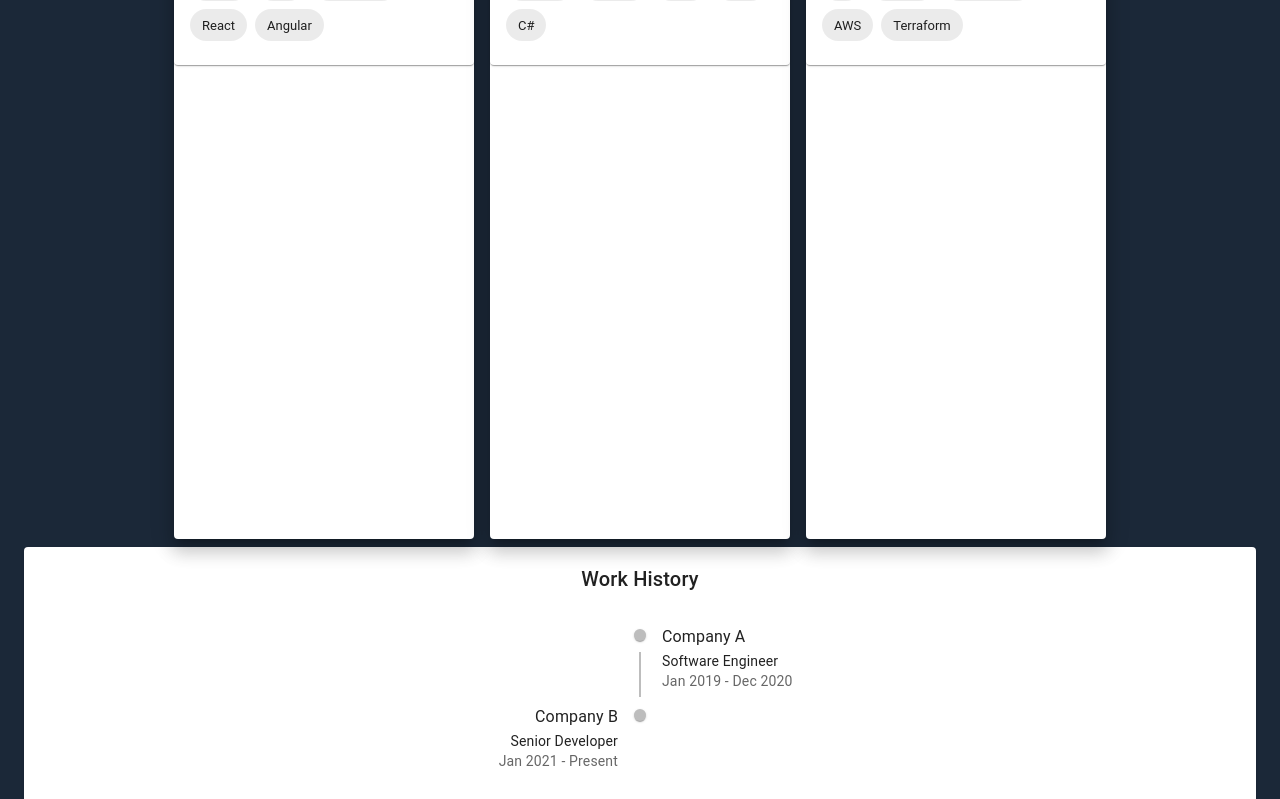
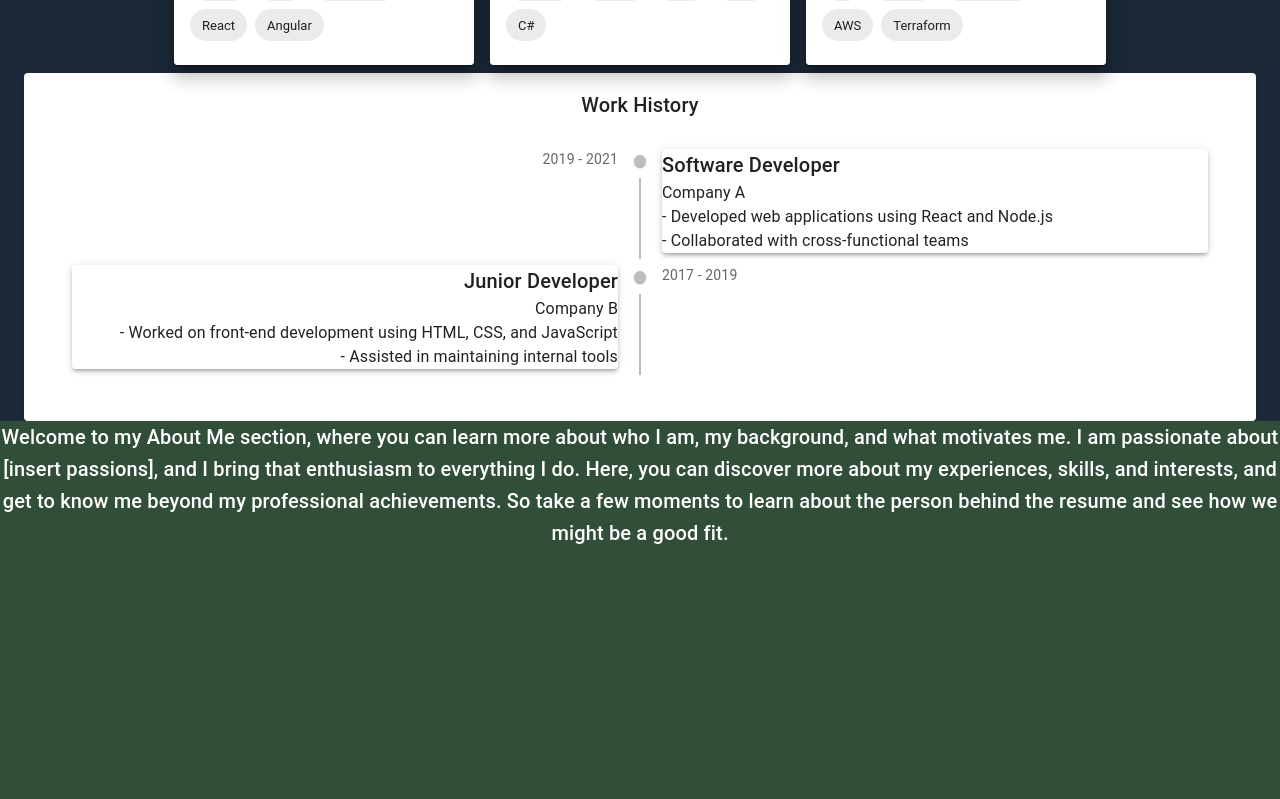
Before and after one commit to Nuvo1993/resume-react, a React (Create React App) app: page / in a window 1280 px wide. Shown: the part 1581-2380 px from the top of the page. Built offline with nearby package versions, Linux system fonts and the light colour scheme.

Commit message:
added timeline

```diff
--- a/src/components/Header/Header.css
+++ b/src/components/Header/Header.css
@@ -9,7 +9,9 @@
     color: white;
     padding-top: 5%;
     width: 100%;
-    height: 100%;
+    height: auto;
+    margin-bottom: 0;
+    padding-bottom: 0;
   }
 
   .highlight{
--- a/src/components/Resume/Resume.css
+++ b/src/components/Resume/Resume.css
@@ -1,4 +1,4 @@
 #resumeSection{
-    height: 1000px;
+    height: auto;
     color: white;
 }
--- a/src/components/Resume/Resume.js
+++ b/src/components/Resume/Resume.js
@@ -78,8 +78,7 @@ export default function Resume() {
             flexWrap: "wrap",
             "& > :not(style)": {
               m: 1,
-              width: 300,
-              height: 700,
+              width: 300
             },
           }}
         >
@@ -147,23 +146,57 @@ export default function Resume() {
           Work History
         </Typography>
         <Timeline position="alternate">
-          {workHistory.map((job, index) => (
-            <TimelineItem key={index}>
+      <TimelineItem>
+        <TimelineOppositeContent>
+          <Typography variant="body2" color="textSecondary">
+            2019 - 2021
+          </Typography>
+        </TimelineOppositeContent>
         <TimelineSeparator>
           <TimelineDot />
-                {index !== workHistory.length - 1 && <TimelineConnector />}
+          <TimelineConnector />
         </TimelineSeparator>
         <TimelineContent>
-                <Typography variant="subtitle1" component="span">
-                  {job.company}
+          <Paper elevation={3}>
+            <Typography variant="h6" component="h1">
+              Software Developer
             </Typography>
-                <Typography variant="body2">{job.position}</Typography>
-                <Typography variant="body2" color="text.secondary">
-                  {job.duration}
+            <Typography>Company A</Typography>
+            <Typography>
+              - Developed web applications using React and Node.js
+              <br />
+              - Collaborated with cross-functional teams
             </Typography>
+          </Paper>
         </TimelineContent>
       </TimelineItem>
-          ))}
+
+      <TimelineItem>
+        <TimelineOppositeContent>
+          <Typography variant="body2" color="textSecondary">
+            2017 - 2019
+          </Typography>
+        </TimelineOppositeContent>
+        <TimelineSeparator>
+          <TimelineDot />
+          <TimelineConnector />
+        </TimelineSeparator>
+        <TimelineContent>
+          <Paper elevation={3}>
+            <Typography variant="h6" component="h1">
+              Junior Developer
+            </Typography>
+            <Typography>Company B</Typography>
+            <Typography>
+              - Worked on front-end development using HTML, CSS, and JavaScript
+              <br />
+              - Assisted in maintaining internal tools
+            </Typography>
+          </Paper>
+        </TimelineContent>
+      </TimelineItem>
+
+      {/* Add more TimelineItems for additional work history */}
     </Timeline>
       </CardContent>
     </Card>
```
Lines whose indentation alone changed are shown as unchanged.
